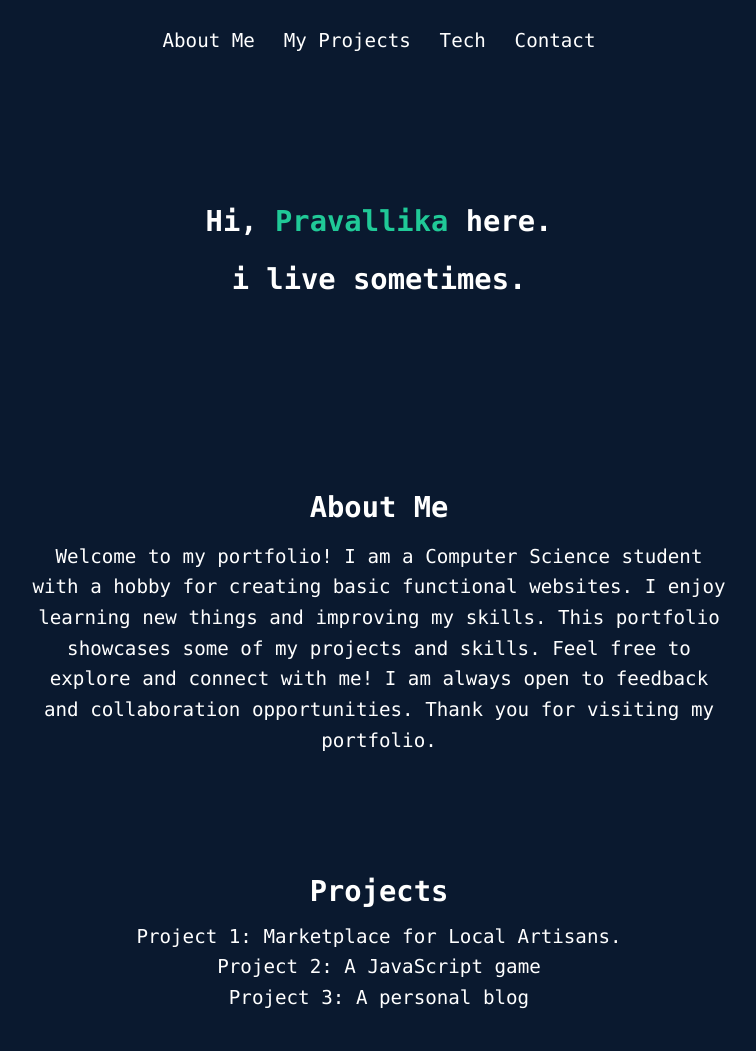
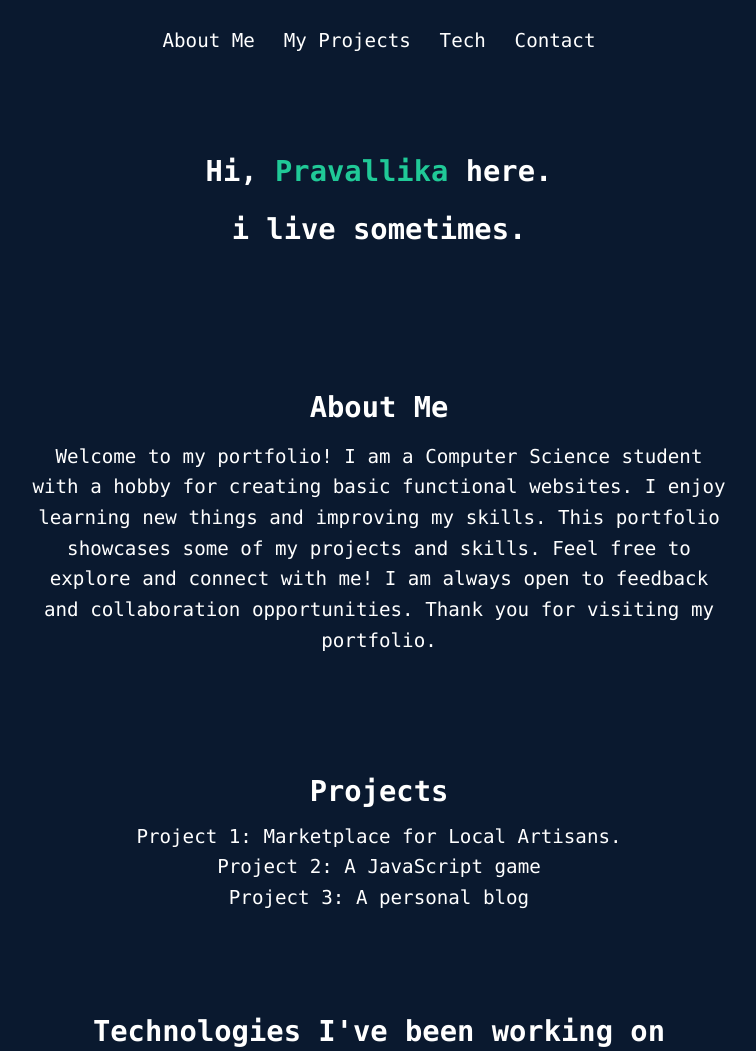
Before and after one commit to notpravi25/portfolio, a plain HTML site: page index.html in a window 1280 px wide. Shown: the top 1051 px of the page, without its empty margins (261-1017 px from the left). Drawn offline with Linux system fonts and the light colour scheme.

Commit message:
Update index.html

```diff
--- a/index.html
+++ b/index.html
@@ -7,7 +7,7 @@
     <link rel="stylesheet" href="styles.css">
  </head>
  <body>
-   <section id="hero" style="text-align:center; padding: 100px 20px; background-color: #0a192f; color: white;">
+   <section id="hero" style="text-align:center; padding: 50px 20px; background-color: #0a192f; color: white;">
   <h1>Hi, <span style="color:#20c997;">Pravallika</span> here.</h1>
   <h2>i live sometimes.</h2>
 </section>
```
